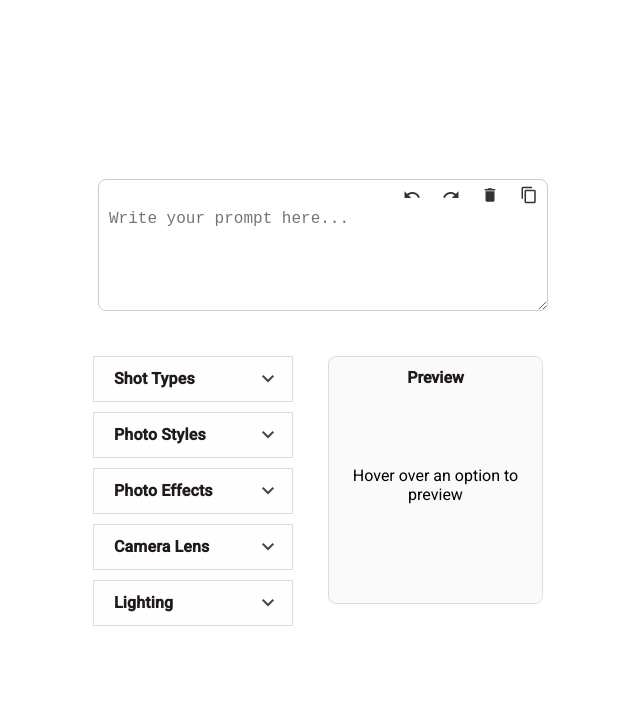
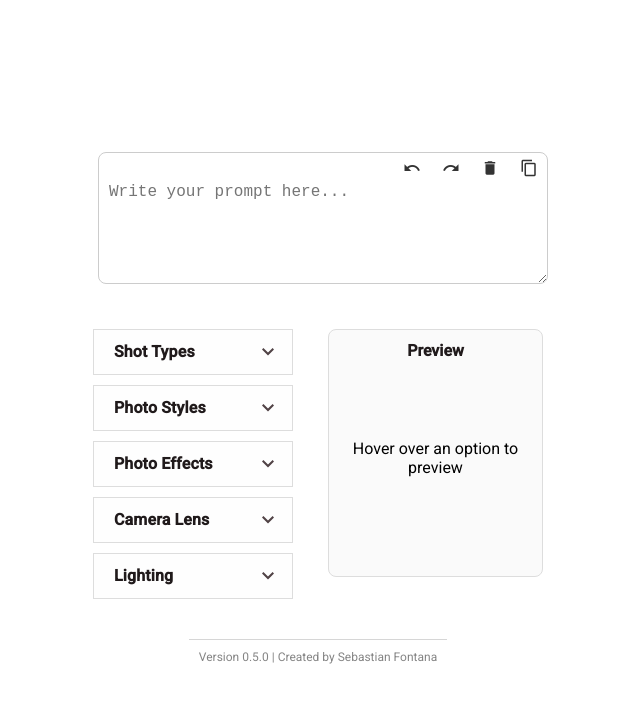
Before and after one commit to sebastianf777/promptMaker, an Angular app: page / in a window 1280 px wide. Shown: the top 702 px of the page, without its empty margins (322-962 px from the left). Built offline with nearby package versions, Linux system fonts and the light colour scheme.

Commit message:
version added

```diff
--- a/src/app/app.component.html
+++ b/src/app/app.component.html
@@ -6,4 +6,7 @@
     <app-button-list></app-button-list>
     <app-preview-area></app-preview-area>
   </div>
+  <footer class="app-footer">
+    <p>Version  {{ version }}  | Created by Sebastian Fontana</p>
+  </footer>
 </div>
--- a/src/app/app.component.scss
+++ b/src/app/app.component.scss
@@ -43,3 +43,17 @@ app-preview-area {
         /* Take full width */
     }
 }
+
+.app-footer {
+    text-align: center;
+    padding: 10px;
+    font-size: 12px;
+    color: #666;
+    border-top: 1px solid #ccc;
+    margin-top: 20px;
+    opacity: 0.8;
+
+    p {
+        margin: 0;
+    }
+}
--- a/src/app/app.component.ts
+++ b/src/app/app.component.ts
@@ -2,6 +2,7 @@ import { Component } from '@angular/core';
 import { ButtonListComponent } from './components/button-list/button-list.component';
 import { PromptAreaComponent } from './components/prompt-area/prompt-area.component';
 import { PreviewAreaComponent } from './components/preview-area/preview-area.component';
+import { APP_VERSION } from './version';
 
 @Component({
   selector: 'app-root',
@@ -10,4 +11,6 @@ import { PreviewAreaComponent } from './components/preview-area/preview-area.com
   templateUrl: './app.component.html',
   styleUrls: ['./app.component.scss']
 })
-export class AppComponent {}
+export class AppComponent {
+  version = APP_VERSION;
+}
--- /dev/null
+++ b/src/app/version.ts
@@ -0,0 +1 @@
+export const APP_VERSION = '0.5.0';
```
